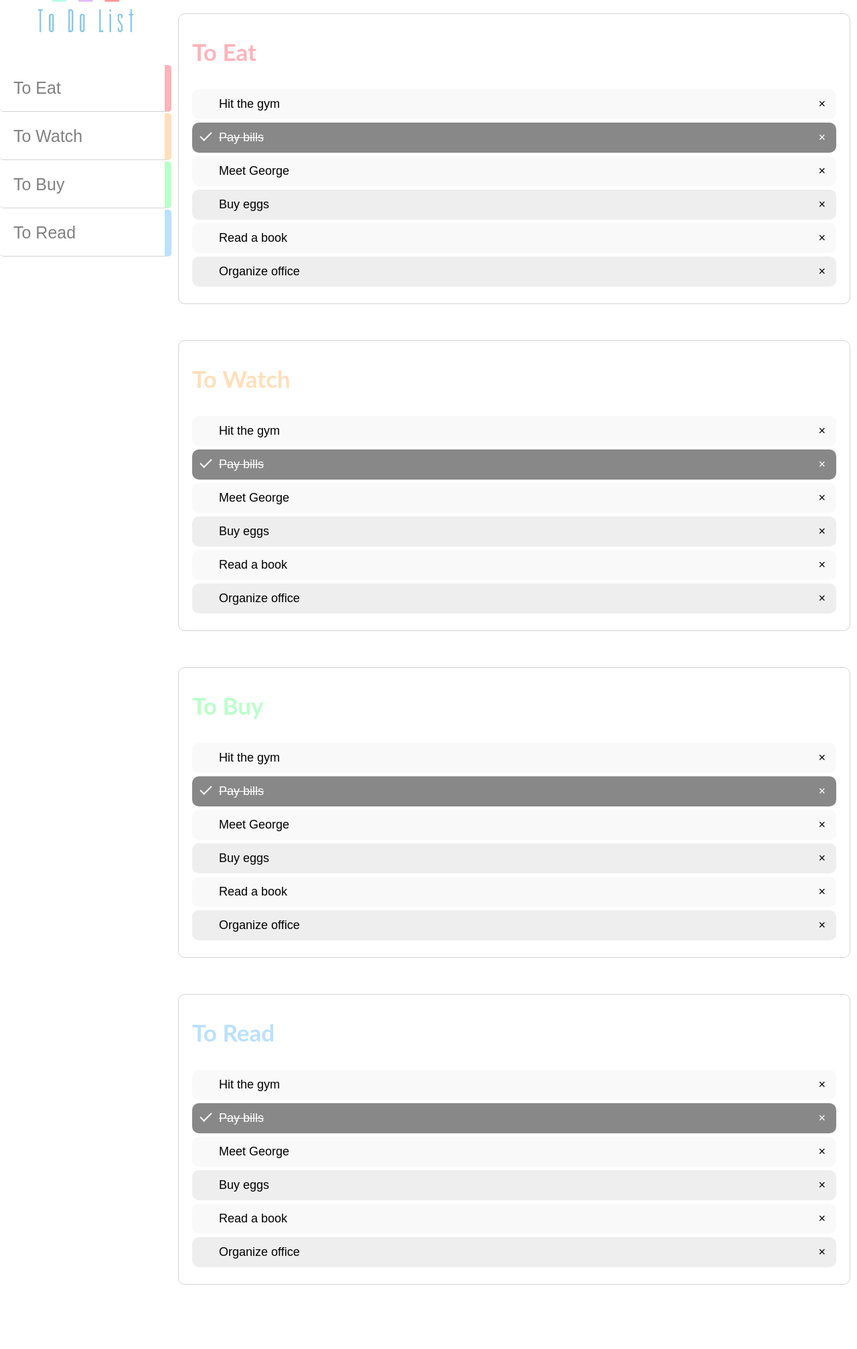
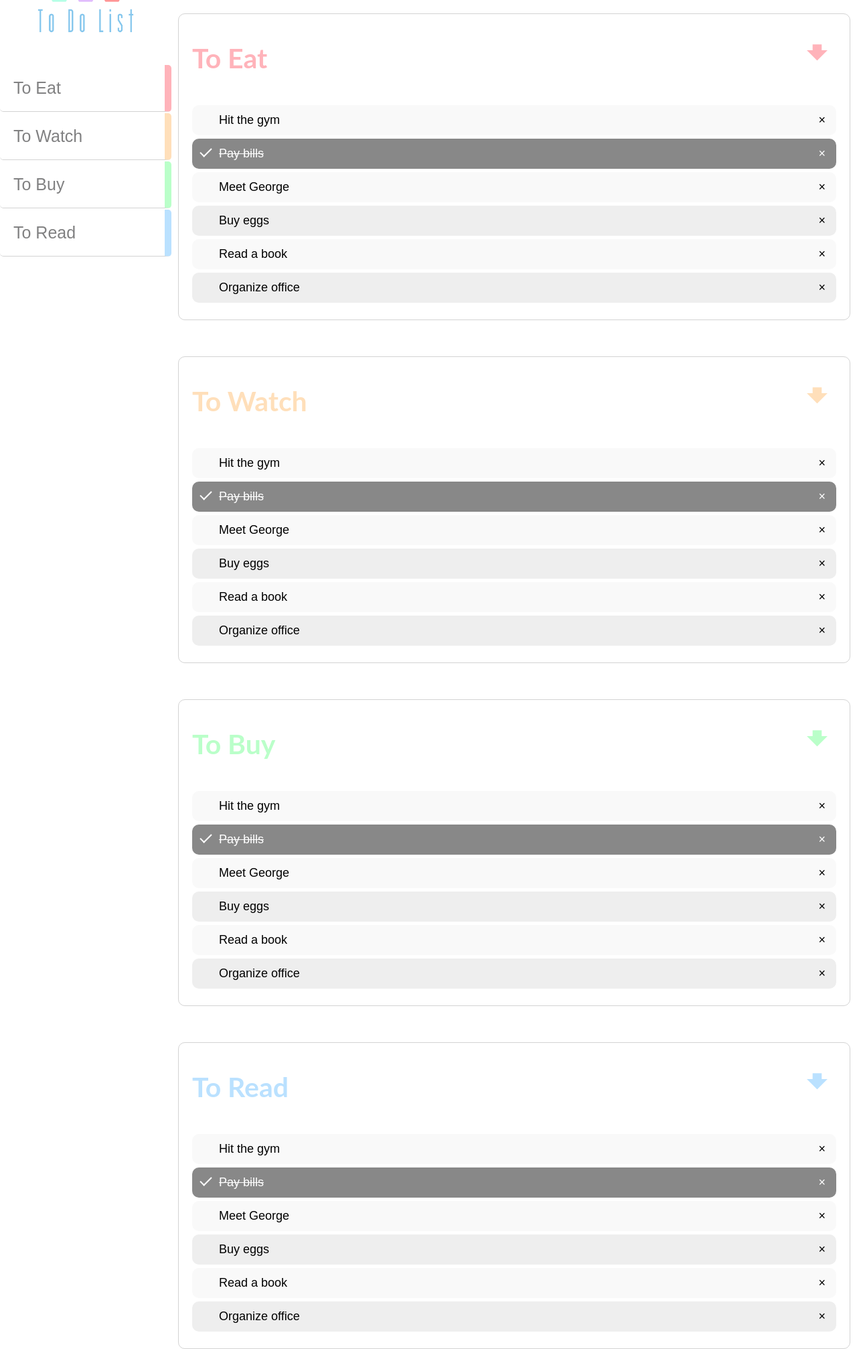
Before and after one commit to marcelaamf/Smart_ToDo_List, a Node server app: page / in a window 1280 px wide. Shown: the part 159-2173 px from the top of the page at 67% size. Before the commit the page ends 2077 px from the top, so only its background shows below. Run offline with Node 20, Linux system fonts and the light colour scheme; some libraries are stand-ins or nearby versions.

Commit message:
add colapsible bar

```diff
--- a/public/header.css
+++ b/public/header.css
@@ -36,22 +36,42 @@ section.category-title {
   color: #ffb3ba;
   margin-left: 20px;
   font-size: 35px;
+  display: flex;
+  justify-content: space-between;
+  align-items: center;
+  margin-right: 30px;
+}
+
+.arrow {
+  font-size: 60px;
 }
 
 .to-watch {
   color: #ffdfba;
   margin-left: 20px;
   font-size: 35px;
+  display: flex;
+  justify-content: space-between;
+  align-items: center;
+  margin-right: 30px;
 }
 .to-buy {
   color: #baffc9;
   margin-left: 20px;
   font-size: 35px;
+  display: flex;
+  justify-content: space-between;
+  align-items: center;
+  margin-right: 30px;
 }
 .to-read {
   color: #bae1ff;
   margin-left: 20px;
   font-size: 35px;
+  display: flex;
+  justify-content: space-between;
+  align-items: center;
+  margin-right: 30px;
 }
 
 
--- a/views/index.ejs
+++ b/views/index.ejs
@@ -4,9 +4,9 @@
 <head>
   <title>Main Page</title>
 
-  <meta charset="UTF-8" >
-  <meta http-equiv="X-UA-Compatible" content="IE=edge" >
-  <meta name="viewport" content="width=device-width, initial-scale=1.0" >
+  <meta charset="UTF-8">
+  <meta http-equiv="X-UA-Compatible" content="IE=edge">
+  <meta name="viewport" content="width=device-width, initial-scale=1.0">
 
   <!-- Header CSS -->
   <link rel="stylesheet" href="/header.css" type="text/css" />
@@ -41,8 +41,12 @@
       <input type="text" id="myInput" placeholder="Title...">
       <span onclick="newElement()" class="addBtn">Add</span>
     </div>
+
     <section class="category-title">
-  <h3 class="to-eat">To Eat</h3>
+      <div class="collapsible to-eat">
+        <h3>To Eat</h3><span class="arrow">&#x1F83B</span>
+      </div>
+      <div class="content">
         <ul id="myUL">
           <li>Hit the gym</li>
           <li class="checked">Pay bills</li>
@@ -51,10 +55,16 @@
           <li>Read a book</li>
           <li>Organize office</li>
         </ul>
+      </div>
     </section>
+
     <br>
+
     <section class="category-title">
-  <h3 class="to-watch">To Watch</h3>
+      <div class="collapsible to-watch">
+        <h3>To Watch</h3><span class="arrow">&#x1F83B</span>
+      </div>
+      <div class="content">
         <ul id="myUL">
           <li>Hit the gym</li>
           <li class="checked">Pay bills</li>
@@ -63,10 +73,16 @@
           <li>Read a book</li>
           <li>Organize office</li>
         </ul>
+      </div>
     </section>
+
     <br>
+
     <section class="category-title">
-  <h3 class="to-buy">To Buy</h3>
+      <div class="collapsible to-buy">
+        <h3>To Buy</h3><span class="arrow">&#x1F83B</span>
+      </div>
+      <div class="content">
         <ul id="myUL">
           <li>Hit the gym</li>
           <li class="checked">Pay bills</li>
@@ -75,10 +91,16 @@
           <li>Read a book</li>
           <li>Organize office</li>
         </ul>
+      </div>
     </section>
+
     <br>
+
     <section class="category-title">
-  <h3 class="to-read">To Read</h3>
+      <div class="collapsible to-read">
+        <h3>To Read</h3><span class="arrow">&#x1F83B</span>
+      </div>
+      <div class="content">
         <ul id="myUL">
           <li>Hit the gym</li>
           <li class="checked">Pay bills</li>
@@ -87,12 +109,30 @@
           <li>Read a book</li>
           <li>Organize office</li>
         </ul>
+      </div>
     </section>
 
 
 
   </div>
   <script>
+
+    var coll = document.getElementsByClassName("collapsible");
+    var i;
+
+    for (i = 0; i < coll.length; i++) {
+      coll[i].addEventListener("click", function () {
+        this.classList.toggle("active");
+        var content = this.nextElementSibling;
+        if (content.style.display === "block") {
+          content.style.display = "none";
+        } else {
+          content.style.display = "block";
+        }
+      });
+    }
+
+
     // Create a "close" button and append it to each list item
     var myNodelist = document.getElementsByTagName("LI");
     var i;
@@ -108,7 +148,7 @@
     var close = document.getElementsByClassName("close");
     var i;
     for (i = 0; i < close.length; i++) {
-    close[i].onclick = function() {
+      close[i].onclick = function () {
         var div = this.parentElement;
         div.style.display = "none";
       }
@@ -116,7 +156,7 @@
 
     // Add a "checked" symbol when clicking on a list item
     var list = document.querySelector('ul');
-  list.addEventListener('click', function(ev) {
+    list.addEventListener('click', function (ev) {
       if (ev.target.tagName === 'LI') {
         ev.target.classList.toggle('checked');
       }
@@ -142,7 +182,7 @@
       li.appendChild(span);
 
       for (i = 0; i < close.length; i++) {
-      close[i].onclick = function() {
+        close[i].onclick = function () {
           var div = this.parentElement;
           div.style.display = "none";
         }
@@ -152,4 +192,5 @@
   </script>
 
 </body>
+
 </html>
```
Also changed, not shown: public/scripts/app.js (+47 -2 lines), 1 other file. Lines whose indentation alone changed are shown as unchanged.
